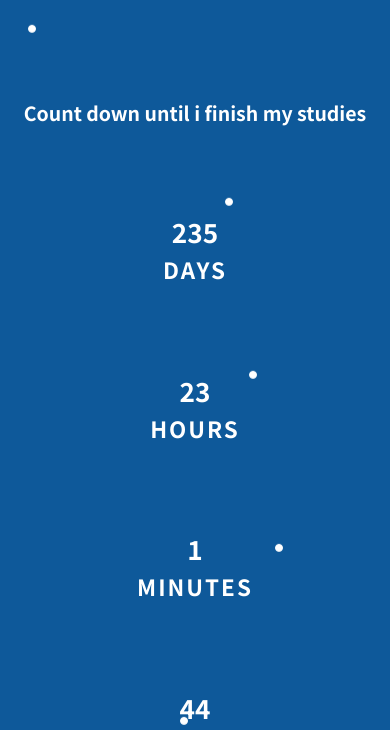
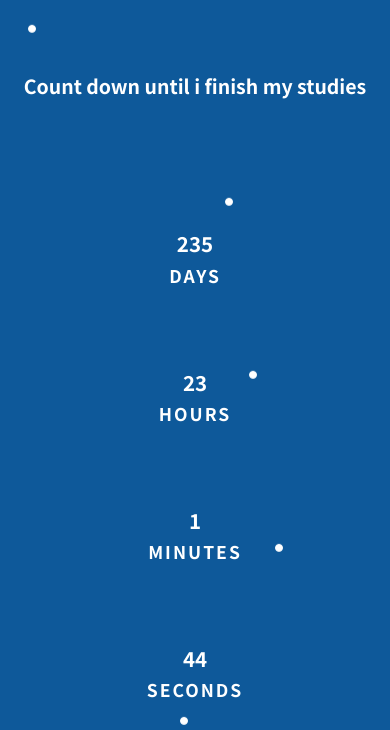
Before and after one commit to inanocs/StudiesCountdown, a plain HTML site: page index.html in a window 390 px wide. Shown: the part 97-827 px from the top of the page. Drawn offline with Linux system fonts and the light colour scheme.

Commit message:
mobile css changes

```diff
--- a/assets/css/style.css
+++ b/assets/css/style.css
@@ -76,19 +76,19 @@ body {
   display: flex;
   flex-direction: column;
   margin-top: 1;
-  justify-content: center;
+  justify-content: space-around;
 }
 
 .counter-desc {
-  font-size: 5vw;
+  font-size: 5vmin;
 }
 
 .counter-item {
   align-items: center;
   display: flex;
   flex-direction: column;
-  font-size: 1.4rem;
-  margin-top: 11vh;
+  font-size: 4.5vmin;
+  margin-bottom: 10vh;
 }
 
 .counter-item__letter {
```
